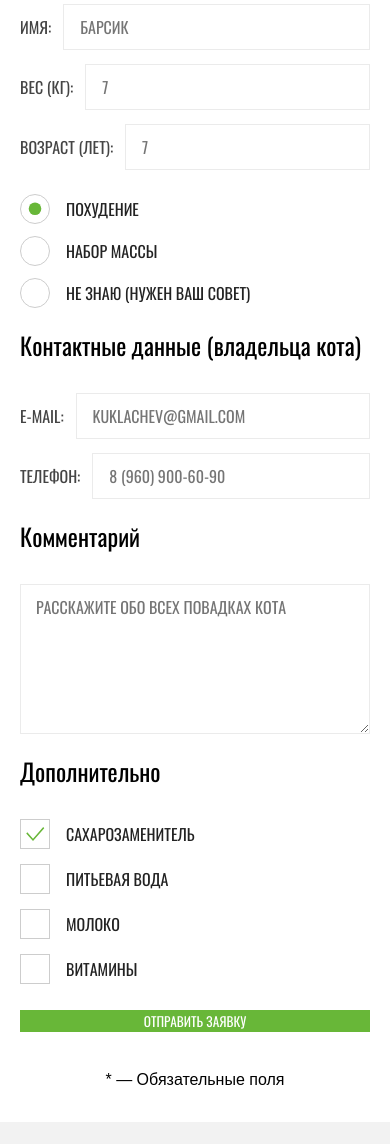
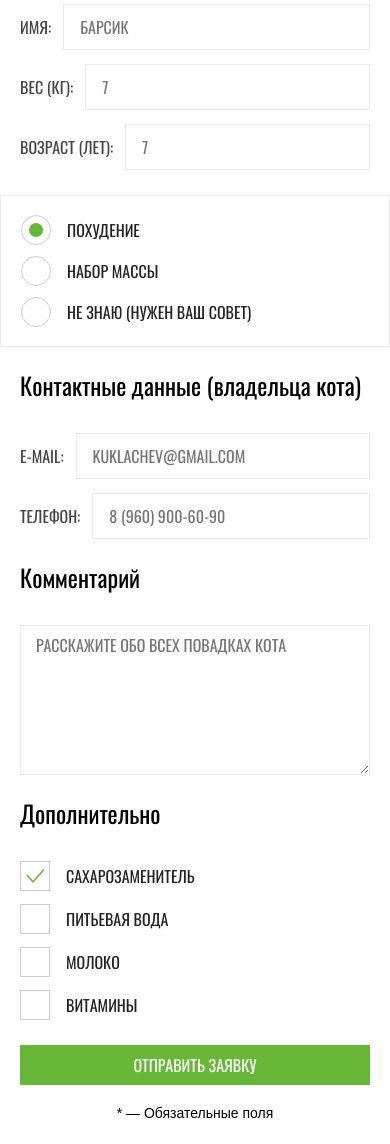
Before and after one commit to ArkHelvetios/Cat-Energy, a website: page source/form.html in a window 390 px wide. Shown: the part 208-1352 px from the top of the page. Drawn offline with nearby package versions, Linux system fonts and the light colour scheme; files that its build step writes are made by us from their sources.

Commit message:
Responsive layout for form page

```diff
--- a/source/form.html
+++ b/source/form.html
@@ -40,6 +40,7 @@
       </header>
 
       <form class="page-main__form form-consult" action="https://echo.htmlacademy.ru" method="post">
+        <div class="form-consult__pet-program-wrapper">
           <fieldset class="form-consult__fieldset">
             <legend class="visually-hidden">О питомце</legend>
             <label class="form-consult__field field">
@@ -55,7 +56,7 @@
               <input class="field__input" type="number" name="pet-age" placeholder="7">
             </label>
           </fieldset>
-        <fieldset class="form-consult__fieldset">
+          <fieldset class="form-consult__fieldset form-consult__fieldset--programs">
             <legend class="visually-hidden">Выбор программы</legend>
             <label class="form-consult__radio radio">
               <input class="radio__input visually-hidden" type="radio" name="program type" value="weight-loss" checked>
@@ -70,9 +71,11 @@
               <span class="radio__label">Не знаю (Нужен ваш совет)</span>
             </label>
           </fieldset>
+        </div>
         <fieldset class="form-consult__fieldset">
           <legend class="form-consult__legend section-title">Контактные данные (владельца кота)</legend>
-          <label class="form-consult__field field">
+          <div class="form-consult__owner-info-wrapper">
+            <label class="form-consult__field form-consult__field--email field">
               <span class="field__label">E-mail:</span>
               <input class="field__input field__input--email" type="email" name="email" placeholder="kuklachev@gmail.com" required>
             </label>
@@ -80,6 +83,7 @@
               <span class="field__label">Телефон:</span>
               <input class="field__input field__input--tel" type="tel" name="tel" placeholder="8 (960) 900-60-90" required>
             </label>
+          </div>
         </fieldset>
         <div class="form-consult__fieldset">
           <label>
@@ -89,6 +93,7 @@
         </div>
         <fieldset class="form-consult__fieldset">
           <legend class="form-consult__legend section-title">Дополнительно</legend>
+          <div class="form-consult__checkbox-list">
             <label class="form-consult__checkbox checkbox">
               <input class="checkbox__input visually-hidden" type="checkbox" name="sweetener" checked>
               <span class="checkbox__label">Сахарозаменитель</span>
@@ -105,9 +110,12 @@
               <input class="checkbox__input visually-hidden" type="checkbox" name="vitamins">
               <span class="checkbox__label">Витамины</span>
             </label>
+          </div>
         </fieldset>
+        <div class="form-consult__submit-wrapper">
           <button class="form-consult__button button" type="button">Отправить заявку</button>
           <p class="form-consult__footnote">* — Обязательные поля</p>
+        </div>
       </form>
     </main>
 
--- a/source/sass/blocks/checkbox.scss
+++ b/source/sass/blocks/checkbox.scss
@@ -7,6 +7,7 @@
   align-items: center;
   color: $grey-600;
   font-size: 16px;
+  line-height: 18px;
   text-transform: uppercase;
   cursor: pointer;
 
@@ -18,6 +19,17 @@
     border: 1px solid $grey-300;
     margin-right: 16px;
   }
+
+  @media (min-width: $tablet) {
+    font-size: 20px;
+    line-height: 30px;
+
+    &::before {
+      min-width: 40px;
+      height: 40px;
+      margin-right: 20px;
+    }
+  }
 }
 
 .checkbox__input:checked + .checkbox__label::before {
--- a/source/sass/blocks/field.scss
+++ b/source/sass/blocks/field.scss
@@ -3,7 +3,13 @@
   align-items: center;
   font-size: 16px;
   text-transform: uppercase;
+
+  @media (min-width: $tablet) {
+    font-size: 20px;
+    line-height: 30px;
+  }
 }
+
 
 .field__label {
   max-width: 50%;
@@ -18,6 +24,7 @@
   width: 50%;
   font-family: inherit;
   font-size: inherit;
+  line-height: inherit;
   text-transform: inherit;
   border: 1px solid $grey-200;
   padding: 10px 16px;
--- a/source/sass/blocks/form-consult.scss
+++ b/source/sass/blocks/form-consult.scss
@@ -1,38 +1,117 @@
+.form-consult__pet-program-wrapper,
+.form-consult__owner-info-wrapper {
+  display: grid;
+
+  @media (min-width: $desktop) {
+    grid-template-columns: 1fr 1fr;
+    column-gap: 80px;
+  }
+}
+
 .form-consult__fieldset {
   border: none;
   padding: 0;
   margin: 0;
-}
+  margin-bottom: 25px;
 
-.form-consult__fieldset:not(:last-child) {
-  margin-bottom: 24px;
+  @media (min-width: $tablet) {
+    margin-bottom: 70px;
+  }
+
+  &--programs {
+    padding: 20px;
+    margin-right: -20px;
+    margin-left: -20px;
+    border: 1px solid $grey-200;
+
+    @media (min-width: $tablet) {
+      margin-right: 0;
+      margin-left: 0;
+      padding: 25px 28px;
+    }
+  }
 }
 
 .form-consult__legend {
   margin-bottom: 35px;
   padding: 0;
+
+  @media (min-width: $tablet) {
+    margin-bottom: 55px;
+  }
 }
 
-.form-consult__field:not(:last-child) {
+.form-consult__field {
   margin-bottom: 14px;
+
+  @media (min-width: $tablet) {
+    margin-bottom: 20px;
+  }
+
+  &:last-child {
+    margin-bottom: 0;
+  }
+
+  &--email {
+    @media (min-width: $desktop) {
+      margin-bottom: 0;
+    }
+  }
 }
 
 .form-consult__radio:not(:last-child) {
-  margin-bottom: 12px;
+  margin-bottom: 13px;
 }
 
-.form-consult__checkbox:not(:last-child) {
-  margin-bottom: 15px;
+.form-consult__checkbox-list {
+  display: grid;
+  gap: 13px;
+
+  @media (min-width: $tablet) {
+    grid-template-columns: 1fr 1fr;
+    gap: 32px 80px;
+  }
+
+  @media (min-width: $desktop) {
+    grid-template-columns: repeat(4, 1fr);
+  }
+}
+
+.form-consult__submit-wrapper {
+  display: grid;
+  gap: 20px;
+
+  @media (min-width: $tablet) {
+    grid-template-columns: 1fr 1fr;
+    gap: 80px;
+    align-items: center;
+  }
 }
 
 .form-consult__button {
   width: 100%;
   font-family: inherit;
+  font-size: 16px;
+  line-height: 20px;
   border: none;
-  margin-bottom: 20px;
+  padding: 10px 15px;
+
+  @media (min-width: $tablet) {
+    font-size: 20px;
+    line-height: 26px;
+    padding: 13px 24px;
+  }
 }
 
 .form-consult__footnote {
   font-family: $font-family-secondary;
+  font-size: 14px;
+  line-height: 16px;
   text-align: center;
+  margin: 0;
+
+  @media (min-width: $tablet) {
+    font-size: 16px;
+    text-align: left;
+  }
 }
--- a/source/sass/blocks/radio.scss
+++ b/source/sass/blocks/radio.scss
@@ -3,26 +3,58 @@
 }
 
 .radio__label {
-  display: flex;
-  align-items: center;
+  display: block;
+  position: relative;
   color: $grey-600;
   font-size: 16px;
+  line-height: 18px;
   text-transform: uppercase;
+  padding: 5px;
+  padding-left: 46px;
   cursor: pointer;
 
-  &::before {
+  &::before,
+  &::after {
     content: "";
-    display: block;
+    position: absolute;
+    left: 0;
+    top: 50%;
+    transform: translateY(-50%);
     min-width: 30px;
     height: 30px;
+    border-radius: 50%;
+  }
+
+  &::before {
     border: 1px solid $grey-300;
-    border-radius: 50%;
-    margin-right: 16px;
+  }
+
+  &::after {
+    display: none;
+    background-color: $green-basic;
+    background-clip: content-box;
+    padding: 8px;
+  }
+
+  @media (min-width: $tablet) {
+    font-size: 20px;
+    line-height: 30px;
+    padding-left: 60px;
+
+    &::before,
+    &::after {
+      min-width: 40px;
+      height: 40px;
+    }
+
+    &::after {
+      padding: 11px;
+    }
   }
 }
 
-.radio__input:checked + .radio__label::before {
-  background-image: url("../../img/icons/radio-active.svg");
-  background-repeat: no-repeat;
-  background-position: 50% 50%;
+.radio__input:checked + .radio__label {
+  &::after {
+    display: block;
+  }
 }
--- a/source/sass/blocks/section-title.scss
+++ b/source/sass/blocks/section-title.scss
@@ -4,4 +4,9 @@
   font-size: 24px;
   line-height: 26px;
   font-weight: inherit;
+
+  @media (min-width: $tablet) {
+    font-size: 36px;
+    line-height: 36px;
+  }
 }
--- a/source/sass/blocks/textarea.scss
+++ b/source/sass/blocks/textarea.scss
@@ -5,7 +5,14 @@
   color: $grey-500;
   font-family: inherit;
   font-size: 16px;
+  line-height: 18px;
   text-transform: uppercase;
   border: 1px solid $grey-200;
   padding: 10px 15px;
+
+  @media (min-width: $tablet) {
+    font-size: 20px;
+    line-height: 30px;
+    padding: 10px 20px;
+  }
 }
```
Also changed, not shown: source/img/icons/radio-active.svg (deleted). Lines whose indentation alone changed are shown as unchanged.
